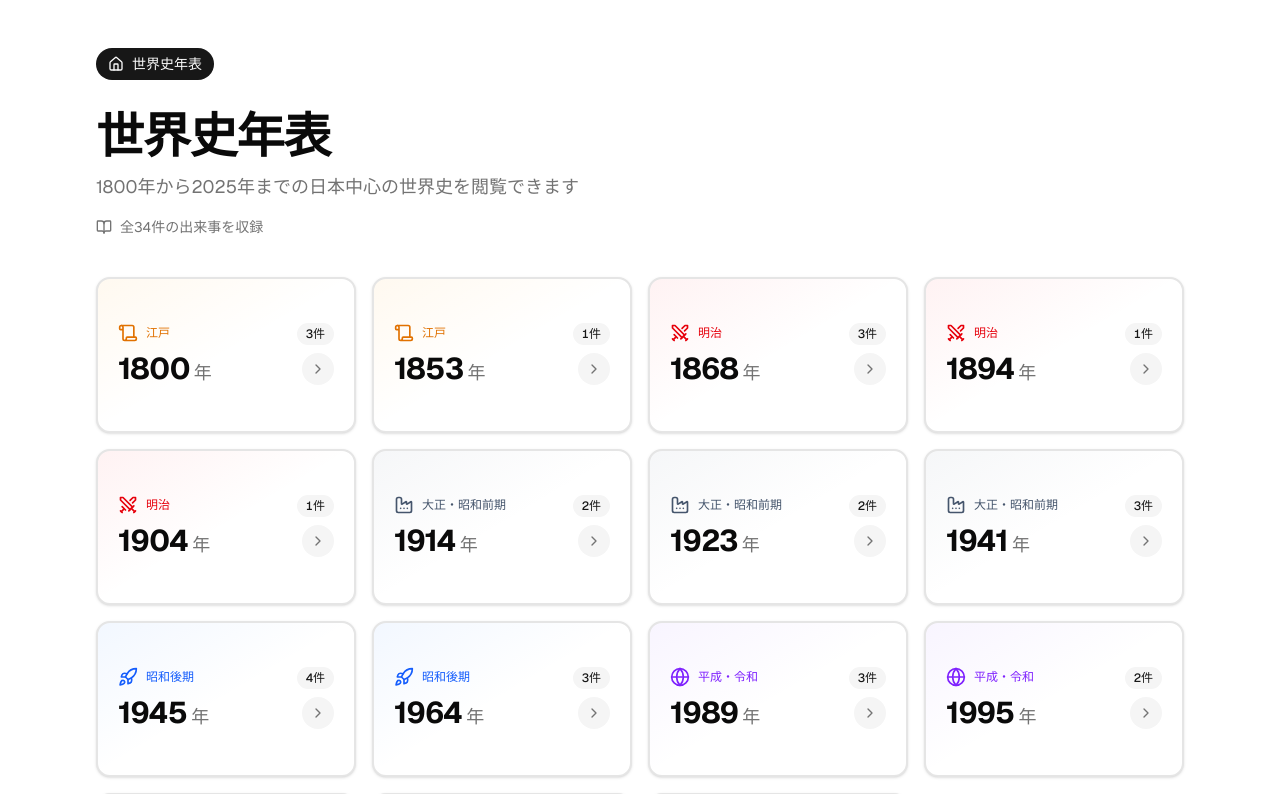
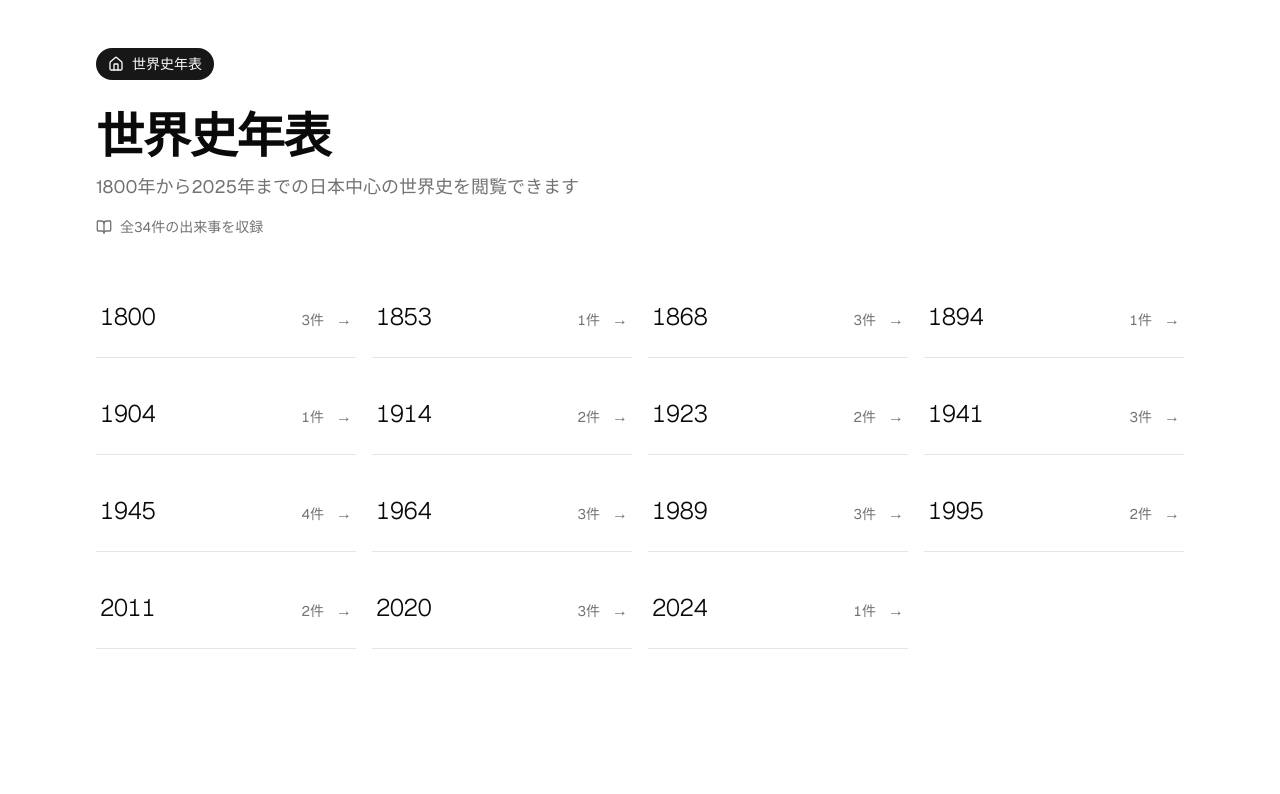
Before and after one commit to KoenigWolf/history, a Next.js app: page / in a window 1280 px wide. Shown: the top 794 px of the page. Built offline with nearby package versions, Linux system fonts and the light colour scheme.

Commit message:
refactor: YearCardコンポーネントを簡素化
- 時代判定機能を削除
- 不要なアイコンとグラデーション定義を削除
- ミニマルなタイポグラフィ中心のデザインに変更

```diff
--- a/src/components/features/history/YearCard.tsx
+++ b/src/components/features/history/YearCard.tsx
@@ -5,14 +5,11 @@
  * @module components/features/history/YearCard
  */
 
-import { memo, useMemo } from 'react';
+import { memo } from 'react';
 import Link from 'next/link';
 import type { Year } from '@/domain/types';
 import { t } from '@/config/i18n';
 import { cn } from '@/lib/utils';
-import { Card } from '@/components/ui/card';
-import { Badge } from '@/components/ui/badge';
-import { ChevronRight, Scroll, Swords, Factory, Rocket, Globe } from 'lucide-react';
 
 /** 年カードのプロパティ */
 export interface YearCardProps {
@@ -24,59 +21,9 @@ export interface YearCardProps {
   readonly className?: string;
 }
 
-/** 時代の定義 */
-interface Era {
-  name: string;
-  icon: React.ComponentType<{ className?: string }>;
-  gradient: string;
-  textColor: string;
-}
-
-/** 年から時代を判定 */
-function getEra(year: number): Era {
-  if (year < 1868) {
-    return {
-      name: '江戸',
-      icon: Scroll,
-      gradient: 'from-amber-500/10 via-transparent to-transparent',
-      textColor: 'text-amber-600 dark:text-amber-400',
-    };
-  }
-  if (year < 1912) {
-    return {
-      name: '明治',
-      icon: Swords,
-      gradient: 'from-red-500/10 via-transparent to-transparent',
-      textColor: 'text-red-600 dark:text-red-400',
-    };
-  }
-  if (year < 1945) {
-    return {
-      name: '大正・昭和前期',
-      icon: Factory,
-      gradient: 'from-slate-500/10 via-transparent to-transparent',
-      textColor: 'text-slate-600 dark:text-slate-400',
-    };
-  }
-  if (year < 1989) {
-    return {
-      name: '昭和後期',
-      icon: Rocket,
-      gradient: 'from-blue-500/10 via-transparent to-transparent',
-      textColor: 'text-blue-600 dark:text-blue-400',
-    };
-  }
-  return {
-    name: '平成・令和',
-    icon: Globe,
-    gradient: 'from-violet-500/10 via-transparent to-transparent',
-    textColor: 'text-violet-600 dark:text-violet-400',
-  };
-}
-
 /**
  * 年カードコンポーネント
- * 年へのリンクをカード形式で表示（時代による視覚的区別付き）
+ * ミニマルなタイポグラフィ中心のデザイン
  */
 function YearCardComponent({
   year,
@@ -84,87 +31,50 @@ function YearCardComponent({
   className,
 }: YearCardProps) {
   const hasEvents = eventCount !== undefined && eventCount > 0;
-  const era = useMemo(() => getEra(year), [year]);
-  const EraIcon = era.icon;
 
   return (
     <Link
       href={`/${year}`}
       className={cn(
-        'block group focus-visible:outline-none focus-visible:ring-2 focus-visible:ring-ring focus-visible:ring-offset-2 rounded-xl',
+        'group block',
+        'focus-visible:outline-none focus-visible:ring-2 focus-visible:ring-foreground focus-visible:ring-offset-4 rounded-sm',
         className
       )}
       aria-label={t.a11y.navigateToYear(year)}
     >
-      <Card
+      <article
         className={cn(
-          'relative overflow-hidden transition-all duration-300',
-          'hover:shadow-lg hover:-translate-y-1',
-          'border-2 hover:border-primary/30',
-          'group-focus-visible:ring-2 group-focus-visible:ring-ring'
+          'relative py-6 px-1',
+          'border-b border-border',
+          'transition-colors duration-200',
+          'hover:bg-muted/30'
         )}
       >
-        {/* 時代グラデーション背景 */}
-        <div
-          className={cn(
-            'absolute inset-0 bg-gradient-to-br opacity-60 group-hover:opacity-100 transition-opacity',
-            era.gradient
-          )}
-          aria-hidden="true"
-        />
+        <div className="flex items-baseline justify-between gap-4">
+          {/* 年 */}
+          <h3 className="text-2xl font-light tracking-tight text-foreground tabular-nums">
+            {year}
+          </h3>
 
-        {/* コンテンツ */}
-        <div className="relative p-5">
-          <div className="flex items-start justify-between gap-4">
-            {/* 左側: 年と時代 */}
-            <div className="space-y-2">
-              <div className="flex items-center gap-2">
-                <EraIcon
-                  className={cn('size-5', era.textColor)}
-                  aria-hidden="true"
-                />
-                <span className={cn('text-xs font-medium', era.textColor)}>
-                  {era.name}
-                </span>
-              </div>
-              <h3 className="text-3xl font-bold tracking-tight text-foreground">
-                {year}
-                <span className="text-lg font-normal text-muted-foreground ml-1">
-                  年
-                </span>
-              </h3>
-            </div>
-
-            {/* 右側: バッジと矢印 */}
-            <div className="flex flex-col items-end gap-2">
-              {hasEvents && (
-                <Badge
-                  variant="secondary"
-                  className="text-xs tabular-nums"
-                  aria-label={t.stats.eventsInYear(eventCount)}
-                >
-                  {eventCount}件
-                </Badge>
+          {/* イベント数 */}
+          <div className="flex items-center gap-3">
+            {hasEvents && (
+              <span className="text-sm text-muted-foreground tabular-nums">
+                {eventCount}件
+              </span>
+            )}
+            <span
+              className={cn(
+                'text-muted-foreground transition-transform duration-200',
+                'group-hover:translate-x-1'
               )}
-              <div
-                className={cn(
-                  'size-8 rounded-full flex items-center justify-center',
-                  'bg-secondary group-hover:bg-primary transition-colors'
-                )}
-              >
-                <ChevronRight
-                  className={cn(
-                    'size-4 transition-all',
-                    'text-muted-foreground group-hover:text-primary-foreground',
-                    'group-hover:translate-x-0.5'
-                  )}
-                  aria-hidden="true"
-                />
-              </div>
-            </div>
+              aria-hidden="true"
+            >
+              →
+            </span>
           </div>
         </div>
-      </Card>
+      </article>
     </Link>
   );
 }
```
